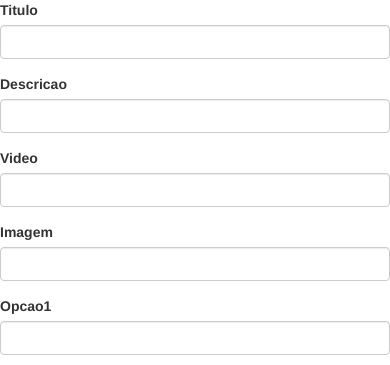
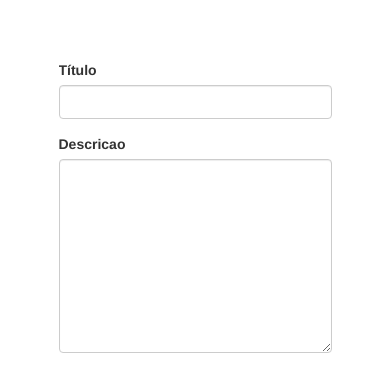
Before and after one commit to AngeloMendes/AppIF, a CodeIgniter app: page /AppIF/pergunta/add in a window 390 px wide. Shown: the top 365 px of the page. Run offline with CodeIgniter, Linux system fonts and the light colour scheme; some libraries are stand-ins or nearby versions.

Commit message:
add front view pergunta/add

```diff
--- a/application/views/pergunta/add.php
+++ b/application/views/pergunta/add.php
@@ -1,76 +1,185 @@
-<?php echo form_open('pergunta/add',array("class"=>"form-horizontal")); ?>
+<?php echo form_open('pergunta/add', array("class" => "form-horizontal")); ?>
+<div class="form-add">
 
     <div class="form-group">
-		<label for="titulo" class="col-md-4 control-label">Titulo</label>
-		<div class="col-md-8">
-			<input type="text" name="titulo" value="<?php echo $this->input->post('titulo'); ?>" class="form-control" id="titulo" />
+        <div class="col-md-8  form-inputs">
+            <label for="titulo">Título</label>
+            <input type="text" name="titulo" value="<?php echo $this->input->post('titulo'); ?>" class="form-control"
+                   id="titulo"/>
         </div>
     </div>
     <div class="form-group">
-		<label for="descricao" class="col-md-4 control-label">Descricao</label>
-		<div class="col-md-8">
-			<input type="text" name="descricao" value="<?php echo $this->input->post('descricao'); ?>" class="form-control" id="descricao" />
+        <div class="col-md-8 form-inputs">
+            <label for="descricao">Descricao</label>
+            <textarea class="form-control" rows="9" id="descricao" name="descricao"
+                      value="<?php echo $this->input->post('descricao'); ?>"></textarea>
         </div>
     </div>
     <div class="form-group">
-		<label for="video" class="col-md-4 control-label">Video</label>
-		<div class="col-md-8">
-			<input type="text" name="video" value="<?php echo $this->input->post('video'); ?>" class="form-control" id="video" />
+        <div class="col-md-12">
+            <div class="form-group files">
+                <label for="video">Adicione um video </label>
+                <input type="file" name="video" value="<?php echo $this->input->post('video'); ?>"
+                       class="form-control"
+                       id="video" multiple="">
+            </div>
         </div>
     </div>
     <div class="form-group">
-		<label for="imagem" class="col-md-4 control-label">Imagem</label>
-		<div class="col-md-8">
-			<input type="text" name="imagem" value="<?php echo $this->input->post('imagem'); ?>" class="form-control" id="imagem" />
+        <div class="col-md-12">
+            <div class="form-group files">
+                <label for="imagem">Adicione uma imagem </label>
+                <input type="file" name="imagem" value="<?php echo $this->input->post('imagem'); ?>"
+                       class="form-control"
+                       id="imagem" multiple="">
+            </div>
         </div>
     </div>
     <div class="form-group">
-		<label for="opcao1" class="col-md-4 control-label">Opcao1</label>
-		<div class="col-md-8">
-			<input type="text" name="opcao1" value="<?php echo $this->input->post('opcao1'); ?>" class="form-control" id="opcao1" />
+        <div class="col-md-8  form-inputs">
+            <label for="opcao1">Opção 1</label>
+            <input type="text" name="opcao1" value="<?php echo $this->input->post('opcao1'); ?>" class="form-control"
+                   id="opcao1"/>
         </div>
     </div>
     <div class="form-group">
-		<label for="opcao2" class="col-md-4 control-label">Opcao2</label>
-		<div class="col-md-8">
-			<input type="text" name="opcao2" value="<?php echo $this->input->post('opcao2'); ?>" class="form-control" id="opcao2" />
+        <div class="col-md-8  form-inputs">
+            <label for="opcao2">Opção 2</label>
+            <input type="text" name="opcao2" value="<?php echo $this->input->post('opcao2'); ?>" class="form-control"
+                   id="opcao2"/>
         </div>
     </div>
     <div class="form-group">
-		<label for="opcao3" class="col-md-4 control-label">Opcao3</label>
-		<div class="col-md-8">
-			<input type="text" name="opcao3" value="<?php echo $this->input->post('opcao3'); ?>" class="form-control" id="opcao3" />
+        <div class="col-md-8  form-inputs">
+            <label for="opcao3">Opção 3</label>
+            <input type="text" name="opcao3" value="<?php echo $this->input->post('opcao3'); ?>" class="form-control"
+                   id="opcao3"/>
         </div>
     </div>
     <div class="form-group">
-		<label for="opcao4" class="col-md-4 control-label">Opcao4</label>
-		<div class="col-md-8">
-			<input type="text" name="opcao4" value="<?php echo $this->input->post('opcao4'); ?>" class="form-control" id="opcao4" />
+        <div class="col-md-8  form-inputs">
+            <label for="opcao4">Opção 1</label>
+            <input type="text" name="opcao4" value="<?php echo $this->input->post('opcao4'); ?>" class="form-control"
+                   id="opcao4"/>
         </div>
     </div>
+
+
     <div class="form-group">
-		<label for="idLicao" class="col-md-4 control-label">IdLicao</label>
-		<div class="col-md-8">
-			<input type="text" name="idLicao" value="<?php echo $this->input->post('idLicao'); ?>" class="form-control" id="idLicao" />
+        <div class="col-md-8  form-inputs">
+            <label for="idLicao">ID Lição PEGAR VIA POST</label>
+            <input type="text" name="idLicao" value="<?php echo $this->input->post('idLicao'); ?>" class="form-control"
+                   id="idLicao"/>
         </div>
     </div>
+
+
     <div class="form-group">
-		<label for="opcaoCorreta" class="col-md-4 control-label">OpcaoCorreta</label>
-		<div class="col-md-8">
-			<textarea name="opcaoCorreta" class="form-control" id="opcaoCorreta"><?php echo $this->input->post('opcaoCorreta'); ?></textarea>
-		</div>
-	</div>
-	<div class="form-group">
-		<label for="caixaTexto" class="col-md-4 control-label">CaixaTexto</label>
-		<div class="col-md-8">
-			<textarea name="caixaTexto" class="form-control" id="caixaTexto"><?php echo $this->input->post('caixaTexto'); ?></textarea>
+        <div class="col-md-8  form-inputs">
+            <label for="opcaoCorreta">Opção correta</label>
+            <input type="text" name="opcaoCorreta" value="<?php echo $this->input->post('opcaoCorreta'); ?>" class="form-control"
+                   id="opcaoCorreta"/>
         </div>
     </div>
 
     <div class="form-group">
-		<div class="col-sm-offset-4 col-sm-8">
-			<button type="submit" class="btn btn-success">Save</button>
+        <div class="col-md-8 form-inputs">
+            <label for="caixaTexto">Observações</label>
+            <textarea class="form-control" rows="9" id="caixaTexto" name="caixaTexto"
+                      value="<?php echo $this->input->post('caixaTexto'); ?>"></textarea>
         </div>
     </div>
 
+
+    <div class="form-group">
+        <div class="col-sm-offset-4 col-sm-8 ">
+            <button type="submit" class="btn btn-primary btn-lg btn-block">Salvar</button>
+        </div>
+    </div>
+</div>
 <?php echo form_close(); ?>
+<style>
+
+    label {
+        overflow: auto;
+        left: 0%;
+        margin: auto;
+        width: 30%;
+        padding: 0px 0;
+    }
+
+    .form-add {
+        position: absolute;
+    !important;
+        top: 60px;
+        left: 15%;
+        width: 70%;
+        right: 15%;
+        height: 56px;
+    }
+
+    .form-inputs {
+        width: 100%;
+    !important;
+    }
+
+    .files input {
+        outline: 2px dashed #92b0b3;
+        outline-offset: -10px;
+        -webkit-transition: outline-offset .15s ease-in-out, background-color .15s linear;
+        transition: outline-offset .15s ease-in-out, background-color .15s linear;
+        padding: 100px 0px 55px 35%;
+        text-align: center !important;
+        margin: 0;
+        width: 98% !important;
+    }
+
+    .files input:focus {
+        outline: 2px dashed #92b0b3;
+        outline-offset: -10px;
+        -webkit-transition: outline-offset .15s ease-in-out, background-color .15s linear;
+        transition: outline-offset .15s ease-in-out, background-color .15s linear;
+        border: 1px solid #92b0b3;
+    }
+
+    .files {
+        position: relative;
+    }
+
+    .files:after {
+        pointer-events: none;
+        position: absolute;
+        top: 60px;
+        left: 0;
+        width: 50px;
+        right: 0;
+        height: 56px;
+        content: "";
+        background-image: url(https://image.flaticon.com/icons/png/128/109/109612.png);
+        display: block;
+        margin: 0 auto;
+        background-size: 100%;
+        background-repeat: no-repeat;
+    }
+
+    .color input {
+        background-color: #f1f1f1;
+    }
+
+    /*.files:before {
+        position: absolute;
+        bottom: 10px;
+        left: 0;
+        pointer-events: none;
+        width: 100%;
+        right: 0;
+        height: 57px;
+        content: " or drag it here. ";
+        display: block;
+        margin: 0 auto;
+        color: #2ea591;
+        font-weight: 600;
+        text-transform: capitalize;
+        text-align: center;*/
+    }
+</style>
```
Also changed, not shown: application/views/licao/add.php (+13 -7 lines). Lines whose indentation alone changed are shown as unchanged.
